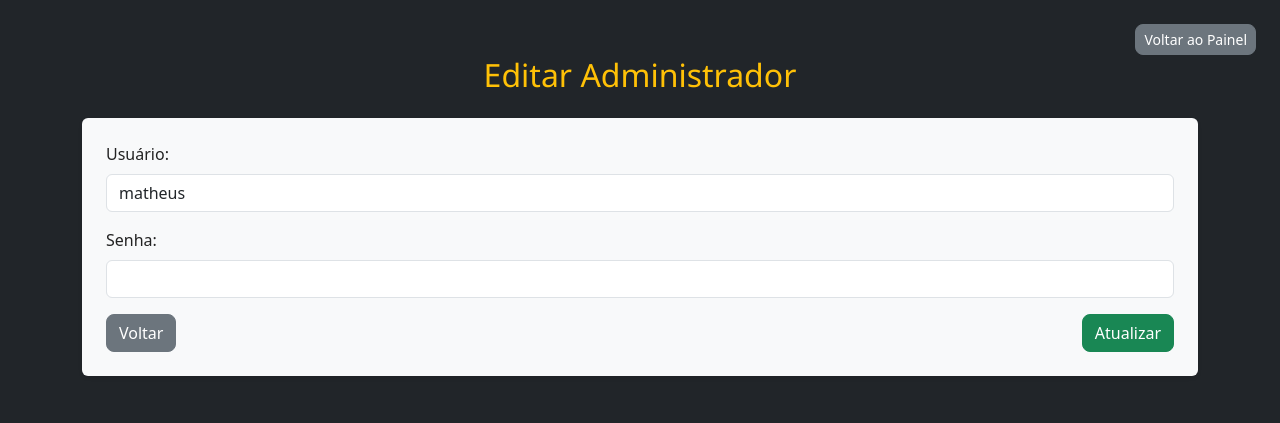
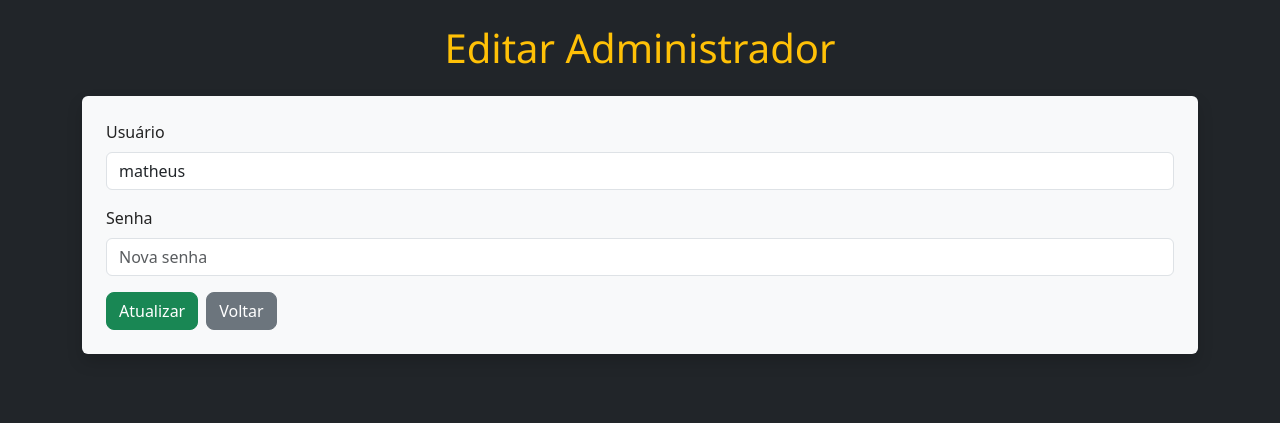
Before and after one commit to MatheusVSG/projeto_bartira_modas, a PHP site: page /view/administrador/editar_administrador.php?id=4 in a window 1280 px wide. Shown: the top 423 px of the page. Run offline with PHP 8.4, Linux system fonts and the light colour scheme; a user stored in the database is signed in; data comes from the database, SQL or seed files in the repository.

Commit message:
Update editar_administrador.php

```diff
--- a/projeto_lab_db/view/administrador/editar_administrador.php
+++ b/projeto_lab_db/view/administrador/editar_administrador.php
@@ -20,42 +20,36 @@ $admin = $result->fetch_assoc();
 <html lang="pt-BR">
 
 <head>
+    <meta charset="UTF-8">
     <title>Editar Administrador</title>
-    <style>
-        .logo {
-            max-width: 200px;
-            margin-bottom: 20px;
-        }
-    </style>
+    <link href="https://cdn.jsdelivr.net/npm/bootstrap@5.3.5/dist/css/bootstrap.min.css" rel="stylesheet">
 </head>
 
 <body class="bg-dark text-light">
-    <div class="container py-5">
-        <a href="home_adm.php" class="btn btn-secondary btn-sm position-fixed" style="top: 24px; right: 24px; z-index: 999;">Voltar ao Painel</a>
-        <div class="d-flex justify-content-end mb-2 gap-2">
-            <!-- Botão de voltar já está fixo acima -->
-        </div>
-        <h2 class="text-center text-warning mb-4">Editar Administrador</h2>
+    <div class="container py-4">
+        <h1 class="text-center text-warning mb-4">Editar Administrador</h1>
 
-        <form action="../../controller/administrador/administrador_controller.php" method="POST" class="bg-light text-dark p-4 rounded shadow-sm">
+        <form action="../../controller/administrador/administrador_controller.php" method="POST" class="bg-light text-dark p-4 rounded shadow">
             <input type="hidden" name="id" value="<?= $admin['id'] ?>">
 
             <div class="mb-3">
-                <label for="usuario" class="form-label">Usuário:</label>
+                <label for="usuario" class="form-label">Usuário</label>
                 <input type="text" name="usuario" id="usuario" class="form-control" value="<?= $admin['usuario'] ?>" required>
             </div>
 
             <div class="mb-3">
-                <label for="senha" class="form-label">Senha:</label>
-                <input type="password" name="senha" id="senha" class="form-control" required>
+                <label for="senha" class="form-label">Senha</label>
+                <input type="password" name="senha" id="senha" class="form-control" placeholder="Nova senha" required>
             </div>
 
-            <div class="d-flex justify-content-between">
+            <div class="d-flex justify-content-start gap-2 mt-3">
+                <button type="submit" name="editar" class="btn btn-success">Atualizar</button>
                 <a href="listar_administrador.php" class="btn btn-secondary">Voltar</a>
-                <button type="submit" name="editar" class="btn btn-success">Atualizar</button>
             </div>
         </form>
     </div>
+
+    <script src="https://cdn.jsdelivr.net/npm/bootstrap@5.3.5/dist/js/bootstrap.bundle.min.js" defer></script>
 </body>
 
 </html>
```
